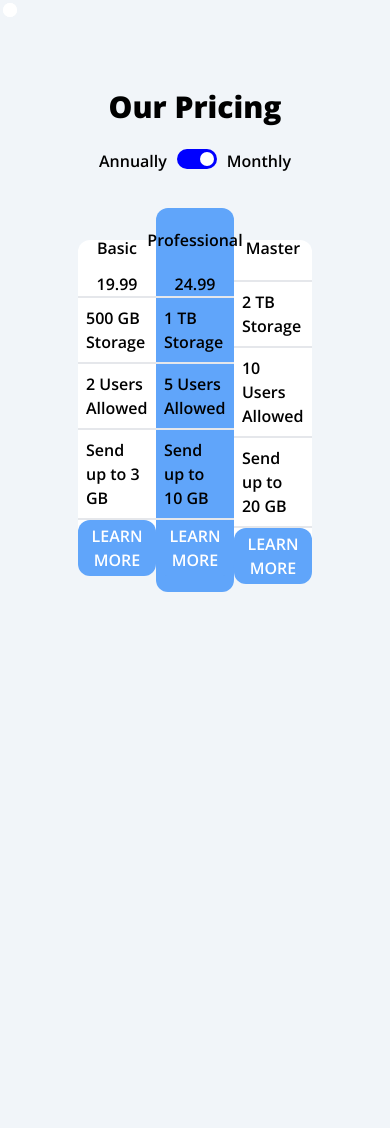
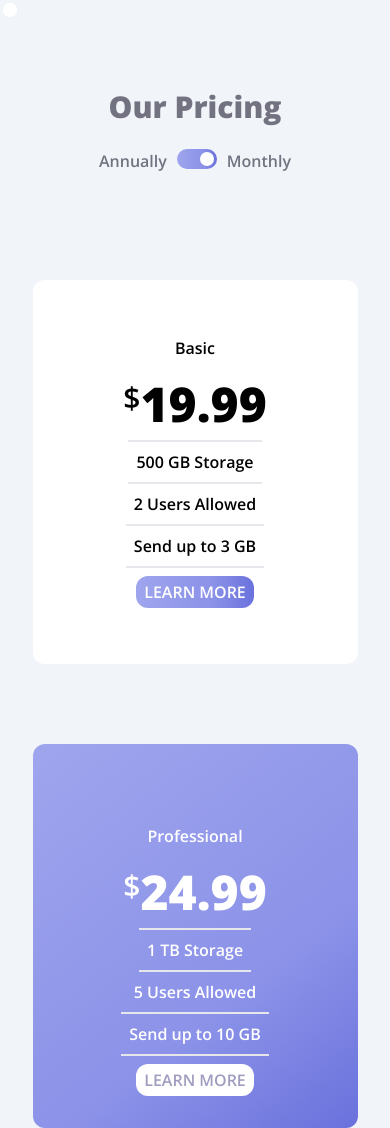
Before and after one commit to BronwenNielson/coding-challenge-1004, a plain HTML site: page index.html in a window 390 px wide. Shown: the top 1128 px of the page. Before the commit the page ends 844 px from the top, so only its background shows below. Drawn offline with nearby package versions, Linux system fonts and the light colour scheme.

Commit message:
Styling changes and responsive design

```diff
--- a/index.html
+++ b/index.html
@@ -28,30 +28,30 @@
     </header>
 
     <div class="flex justify-center">
-    <div class="flex justify-stretch items-center bg-white w-3/5 rounded-xl h-80">
-        <div class="flex flex-col items-center w-1/3">
-           <h3 class="my-3">Basic</h3>
-           <h2 id="basic">19.99</h2>
+    <div class="flex flex-col md:flex-row h-full justify-center md:justify-stretch items-center w-screen md:w-3/5 rounded-xl md:h-80">
+        <div class="box1 flex flex-col justify-center items-center bg-white w-10/12 h-96 rounded-xl md:w-1/3 m-10 md:m-0">
+           <h3 class="my-2">Basic</h3>
+           <div class="flex font-bold p-3"><p class="text-3xl">$</p><h2 class="text-5xl" id="basic">19.99</h2></div>
            <p class="p-2 border-y-2">500 GB Storage</p>
            <p class="p-2">2 Users Allowed</p>
            <p class="p-2 border-y-2">Send up to 3 GB</p>
-           <button class="bg-blue-400 py-1 px-2 rounded-xl text-white ">LEARN MORE</button>
+           <button class="py-1 px-2 rounded-xl text-white my-2">LEARN MORE</button>
         </div>
-        <div class="flex flex-col items-center w-1/3 bg-blue-400 h-96 rounded-xl">
-            <h3 class="my-5">Professional</h3>
-            <h2 id="professional">24.99</h2>
+        <div class="box2 flex flex-col justify-center items-center w-10/12 md:w-1/3 h-96 rounded-xl text-white m-10 md:m-0">
+            <h3 class="mt-14 mb-2">Professional</h3>
+            <div class="flex font-bold p-3"><p class="text-3xl">$</p><h2 class="text-5xl" id="professional">24.99</h2></div>
             <p class="p-2 border-y-2">1 TB Storage</p>
             <p class="p-2">5 Users Allowed</p>
             <p class="p-2 border-y-2">Send up to 10 GB</p>
-            <button class="bg-blue-400 py-1 px-2 rounded-xl text-white">LEARN MORE</button>
+            <button class="bg-white py-1 px-2 rounded-xl my-2">LEARN MORE</button>
          </div>
-         <div class="flex flex-col items-center w-1/3">
-            <h3 class="my-5">Master</h3>
-            <h2 id="master" ></h2>
+         <div class="box1 flex flex-col justify-center items-center w-10/12 bg-white h-96 rounded-xl md:w-1/3 m-10 md:m-0">
+            <h3 class="my-2">Master</h3>
+            <div class="flex font-bold p-3"><p class="text-3xl">$</p><h2 class="text-5xl" id="master">39.99</h2></div>
             <p class="p-2 border-y-2">2 TB Storage</p>
             <p class="p-2">10 Users Allowed</p>
             <p class="p-2 border-y-2">Send up to 20 GB</p>
-            <button class="bg-blue-400 py-1 px-2 rounded-xl text-white">LEARN MORE</button>
+            <button class="py-1 px-2 rounded-xl text-white my-2">LEARN MORE</button>
          </div>
     </div>
     </div>
--- a/index.js
+++ b/index.js
@@ -1,9 +1,3 @@
-const buttons = document.querySelectorAll ('button')
-buttons.forEach((button) => {
-    button.addEventListener('click', () => {
-        console.log('clicked')
-    })
-});
 
 const basic = 19.99
 const professional = 24.99
--- a/styles.css
+++ b/styles.css
@@ -28,14 +28,13 @@
     display: inline-block;
     width: 40px;
     height: 20px;
-    background: blue;
+    background: rgb(106,113,220);
+    background: linear-gradient(270deg, rgba(106,113,220,1) 0%, rgba(139,146,232,1) 35%, rgba(159,165,237,1) 100%);;
     position: relative;
     cursor: pointer;
     margin-left: 0px;
     border-radius: 10px;
 }
-
-
 
 label::before {
     content: "";
@@ -49,7 +48,24 @@ label::before {
     transition: 0.4s;
 }
 
-
 input:checked + label::before {
     left: 23px;
   }
+
+.box2 {
+    background: rgb(106,113,220);
+    background: linear-gradient(322deg, rgba(106,113,220,1) 0%, rgba(139,146,232,1) 35%, rgba(159,165,237,1) 100%);
+}
+
+.box2 button {
+    color: #9f9dbf;
+}
+
+.box1 button {
+    background: rgb(106,113,220);
+    background: linear-gradient(270deg, rgba(106,113,220,1) 0%, rgba(139,146,232,1) 35%, rgba(159,165,237,1) 100%);
+}
+
+header {
+    color: #727280;
+}
```
